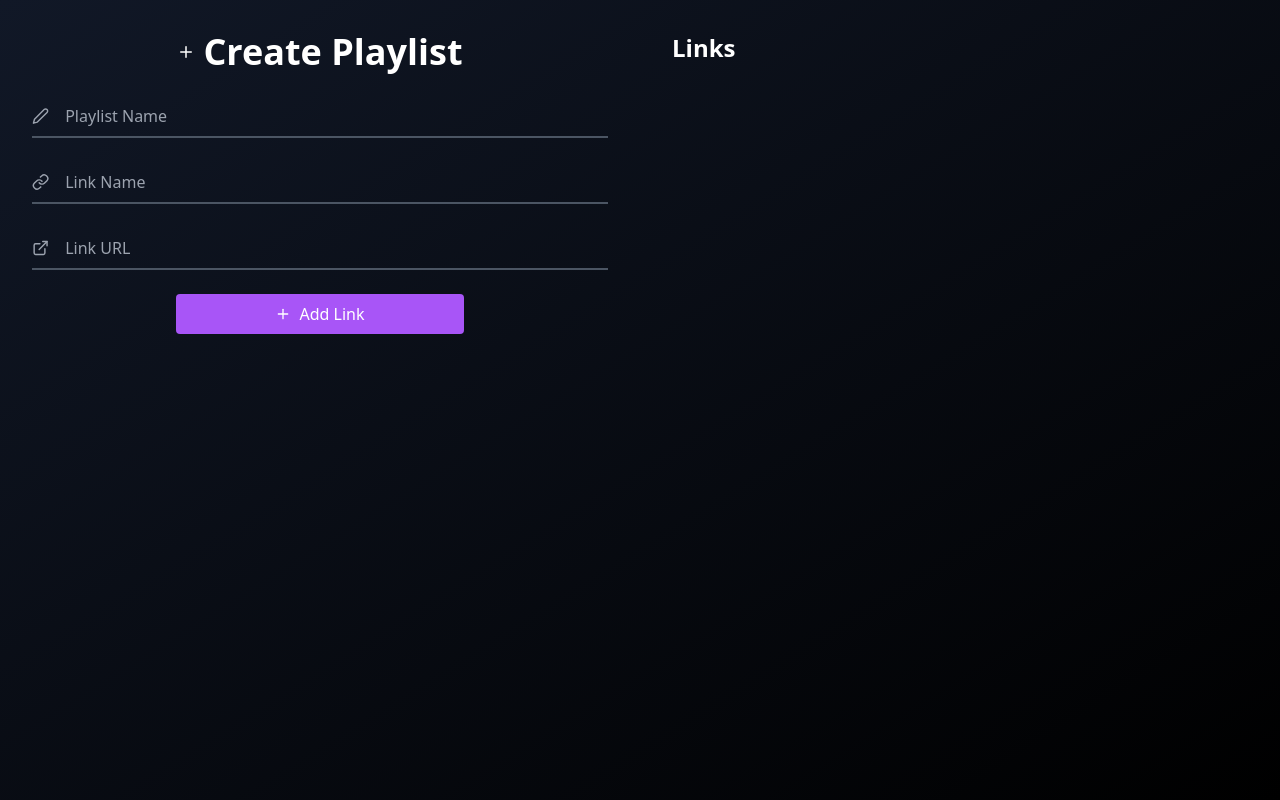
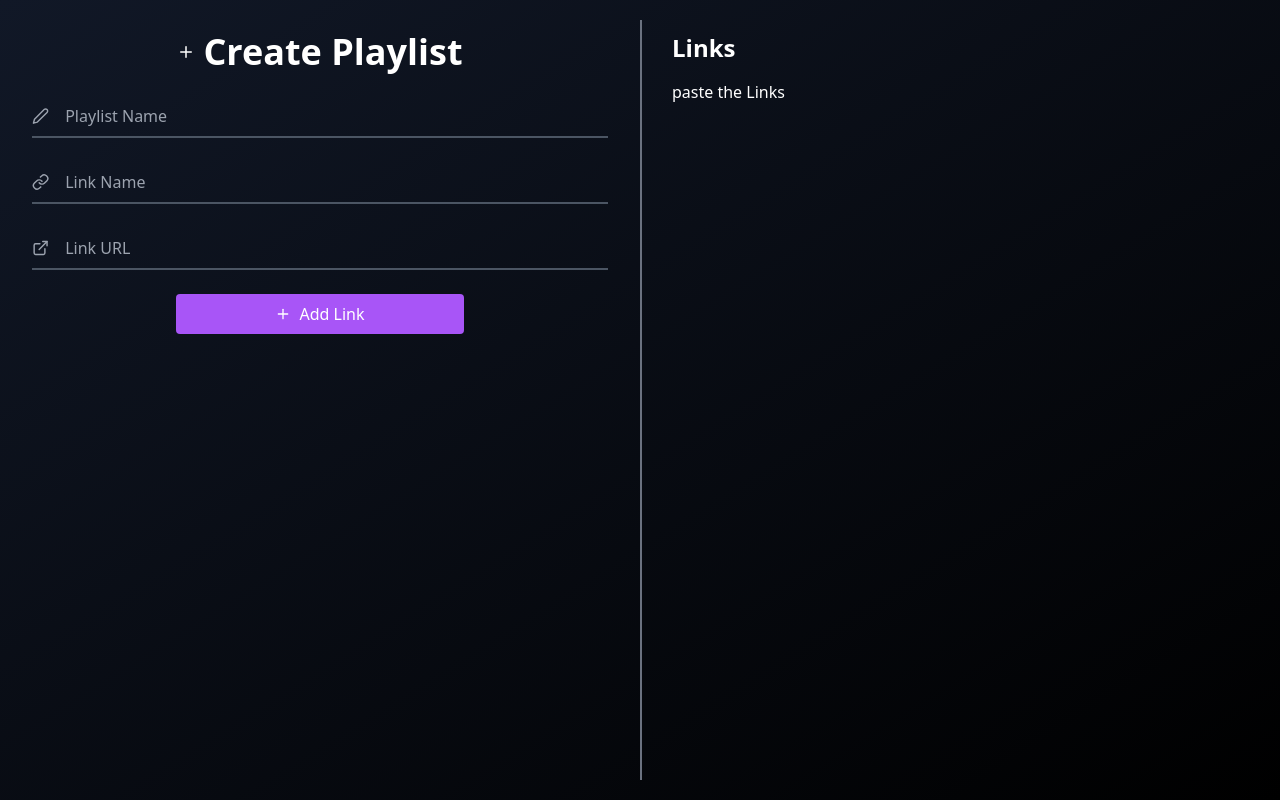
Before and after one commit to lokeshkrishna2003/EduMerge, a React (Create React App) app: page /user/create-playlist in a window 1280 px wide. Built offline with nearby package versions, Linux system fonts and the light colour scheme.

Commit message:
modified create playlist file

```diff
--- a/src/components/dashboard/CreatePlaylist.jsx
+++ b/src/components/dashboard/CreatePlaylist.jsx
@@ -70,9 +70,11 @@ const CreatePlaylist = () => {
                 </button>
                 </div>
             </div>
+            <div className="absolute inset-y-5 left-1/2 w-0.5 bg-gray-500" aria-hidden="true"></div> {/* Vertical Partition Line */}
             <div className="w-1/2 ml-auto p-8 overflow-y-auto" data-aos="zoom-in">
                 <h2 className="text-2xl font-bold mb-4">Links</h2>
                 <div className="space-y-2">
+                {links===0?(<>
                     {links.map((link, index) => (
                         <div key={link.id} className="flex items-center justify-between p-2 bg-gray-700 rounded" data-aos='zoom-in'>
                             <span className="mr-2 text-lg">{index + 1}.</span>
@@ -85,6 +87,9 @@ const CreatePlaylist = () => {
                             </button>
                         </div>
                     ))}
+                </>):' paste the Links'}
+
+
                 </div>
             </div>
         </div>
```
Also changed, not shown: src/components/dashboard/createplaylist.txt.
